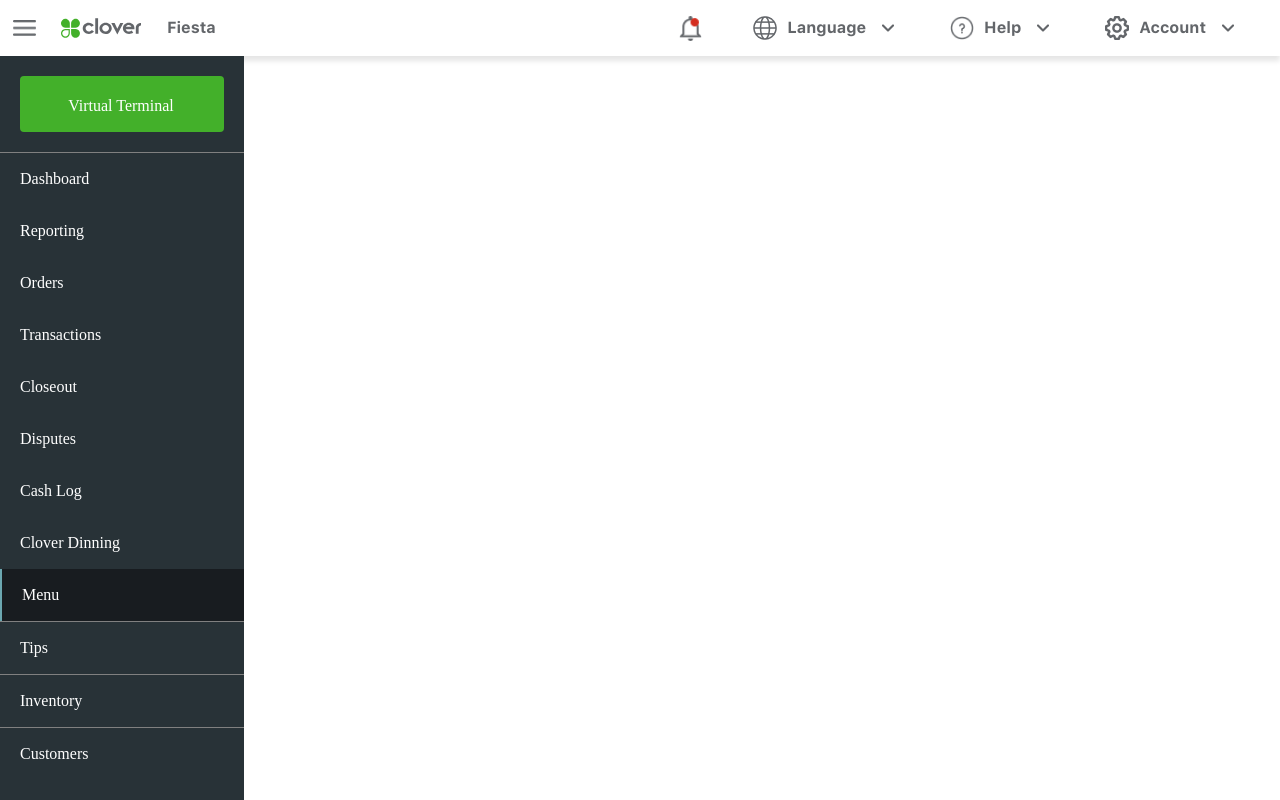
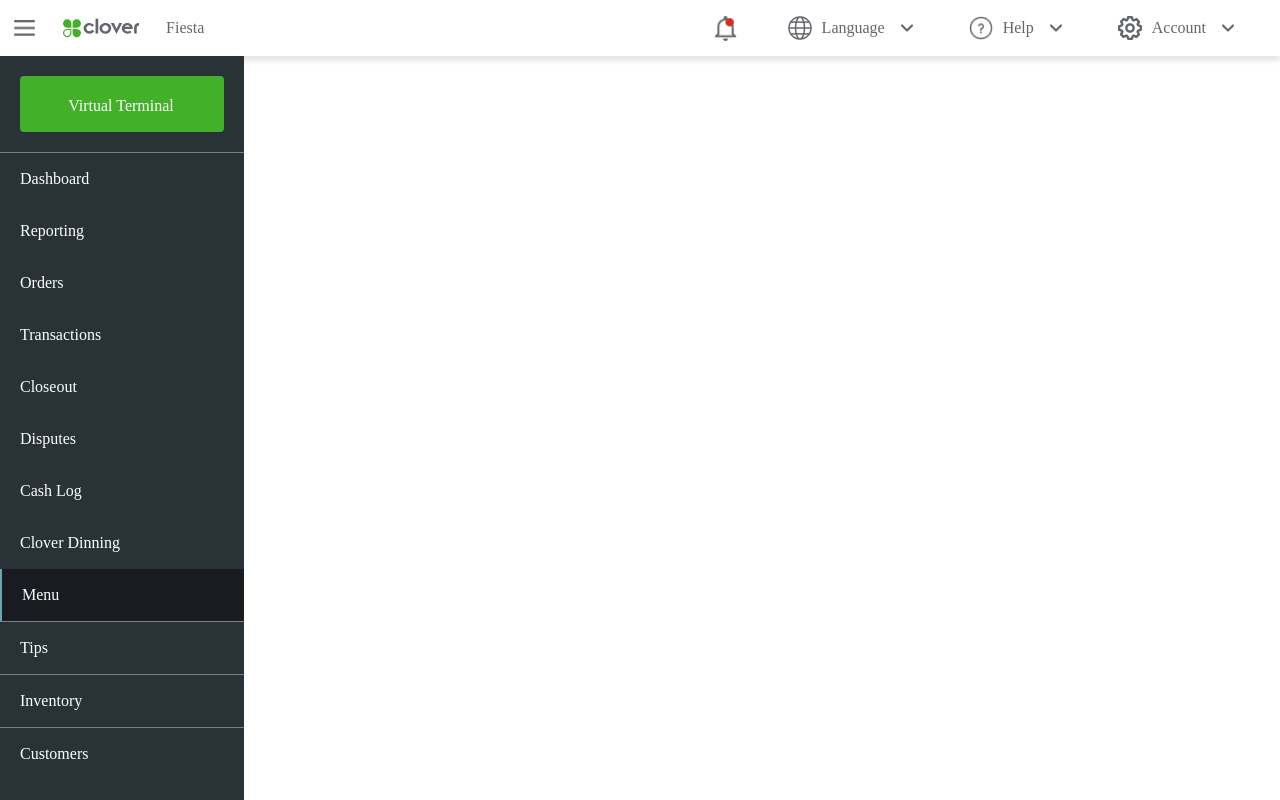
Before and after one commit to brandonfamiano/Industry, a React (Vite) app in the folder client/: page / in a window 1280 px wide. Shown: the top 800 px of the page. Built offline with nearby package versions, Linux system fonts and the light colour scheme.

Commit message:
fixed _typography

```diff
--- a/client/src/assets/styles/partials/_typography.scss
+++ b/client/src/assets/styles/partials/_typography.scss
@@ -1,20 +1,20 @@
 @font-face {
-  font-family: "SF pro regular";
+  font-family: "SF-Pro";
   src: url(../../Font/SF-Pro-Text-Regular.otf) format("opentype");
   font-weight: 400;
 }
 @font-face {
-  font-family: "SF pro medium";
+  font-family: "SF-Pro";
   src: url(../../Font/SF-Pro-Text-Medium.otf) format("opentype");
   font-weight: 500;
 }
 @font-face {
-  font-family: "SF pro heavy";
+  font-family: "SF-Pro";
   src: url(../../Font/SF-Pro-Text-Heavy.otf) format("opentype");
   font-weight: 600;
 }
 @font-face {
-  font-family: "SF pro bold";
+  font-family: "SF-Pro";
   src: url(../../Font/SF-Pro-Text-Bold.otf) format("opentype");
   font-weight: 700;
 }
```
